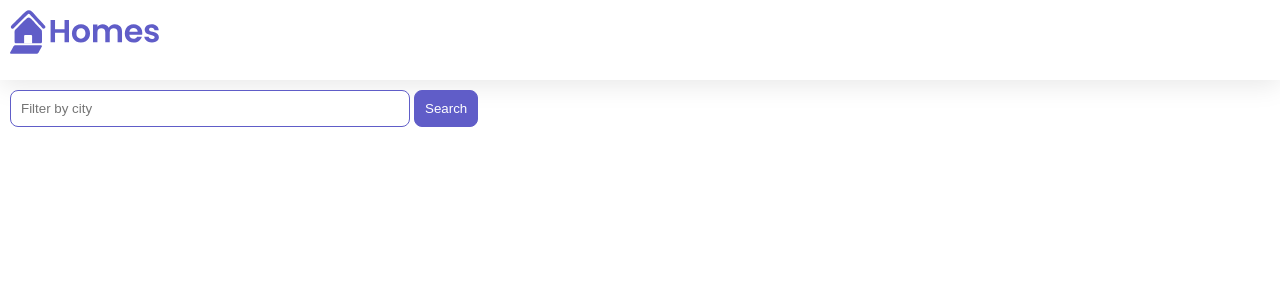
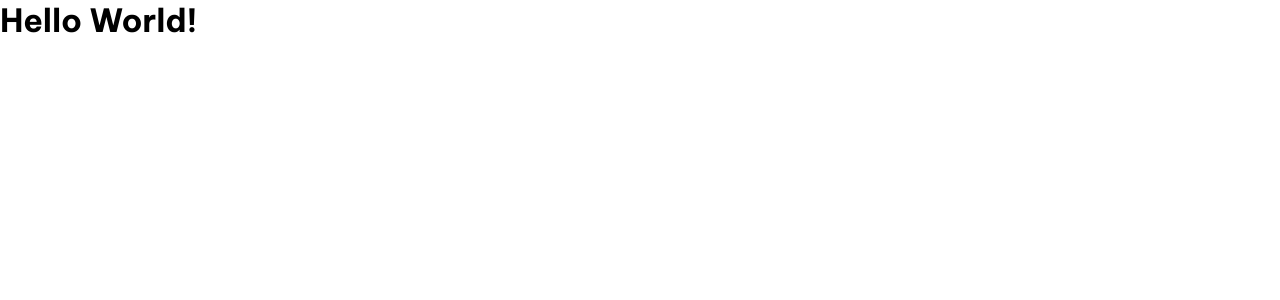
Before and after one commit to JEJU-Ratus/Angular-Tutorial, an Angular app: page / in a window 1280 px wide. Shown: the top 300 px of the page. Built offline with nearby package versions, Linux system fonts and the light colour scheme.

Commit message:
Revert "feat : add HomeComponet - search section"
This reverts commit 54354eba678d4cf093f238a583cdfd236e328c31.

커밋을 잘못 했음.

```diff
--- a/src/app/app.component.html
+++ b/src/app/app.component.html
@@ -1,8 +1 @@
-<header class="brand-name">
-  <img class="brand-logo" src="/assets/logo.svg" alt="logo" aria-hidden="true">
-</header>
-<main>
-  <section class="content">
-    <app-home></app-home>
-  </section>
-</main>
+<h1>Hello World&#33;</h1>
--- a/src/app/app.component.ts
+++ b/src/app/app.component.ts
@@ -1,10 +1,9 @@
 import { Component } from '@angular/core';
-import { HomeComponent } from './home/home.component';
 
 @Component({
   selector: 'app-root',
   standalone: true,
-  imports: [HomeComponent],
+  imports: [],
   templateUrl: './app.component.html',
   styleUrls: ['./app.component.css'],
 })
--- a/src/app/home/home.component.css
+++ /dev/null
@@ -1,40 +0,0 @@
-.results {
-  display: grid;
-  column-gap: 14px;
-  row-gap: 14px;
-  grid-template-columns: repeat(auto-fill, minmax(400px, 400px));
-  margin-top: 50px;
-  justify-content: space-around;
-}
-
-input[type="text"] {
-  border: solid 1px var(--primary-color);
-  padding: 10px;
-  border-radius: 8px;
-  margin-right: 4px;
-  display: inline-block;
-  width: 30%;
-}
-
-button {
-  padding: 10px;
-  border: solid 1px var(--primary-color);
-  background: var(--primary-color);
-  color: white;
-  border-radius: 8px;
-}
-
-@media (min-width: 500px) and (max-width: 768px) {
-  .results {
-      grid-template-columns: repeat(2, 1fr);
-  }
-  input[type="text"] {
-      width: 70%;
-  }
-}
-
-@media (max-width: 499px) {
-  .results {
-      grid-template-columns: 1fr;
-  }
-}
--- a/src/app/home/home.component.html
+++ /dev/null
@@ -1,6 +0,0 @@
-<section>
-  <form>
-    <input id="search" type="text" placeholder="Filter by city">
-    <button class="primary" type="button">Search</button>
-  </form>
-</section>
```
Also changed, not shown: src/app/home/home.component.ts (deleted, +0 -13 lines).
